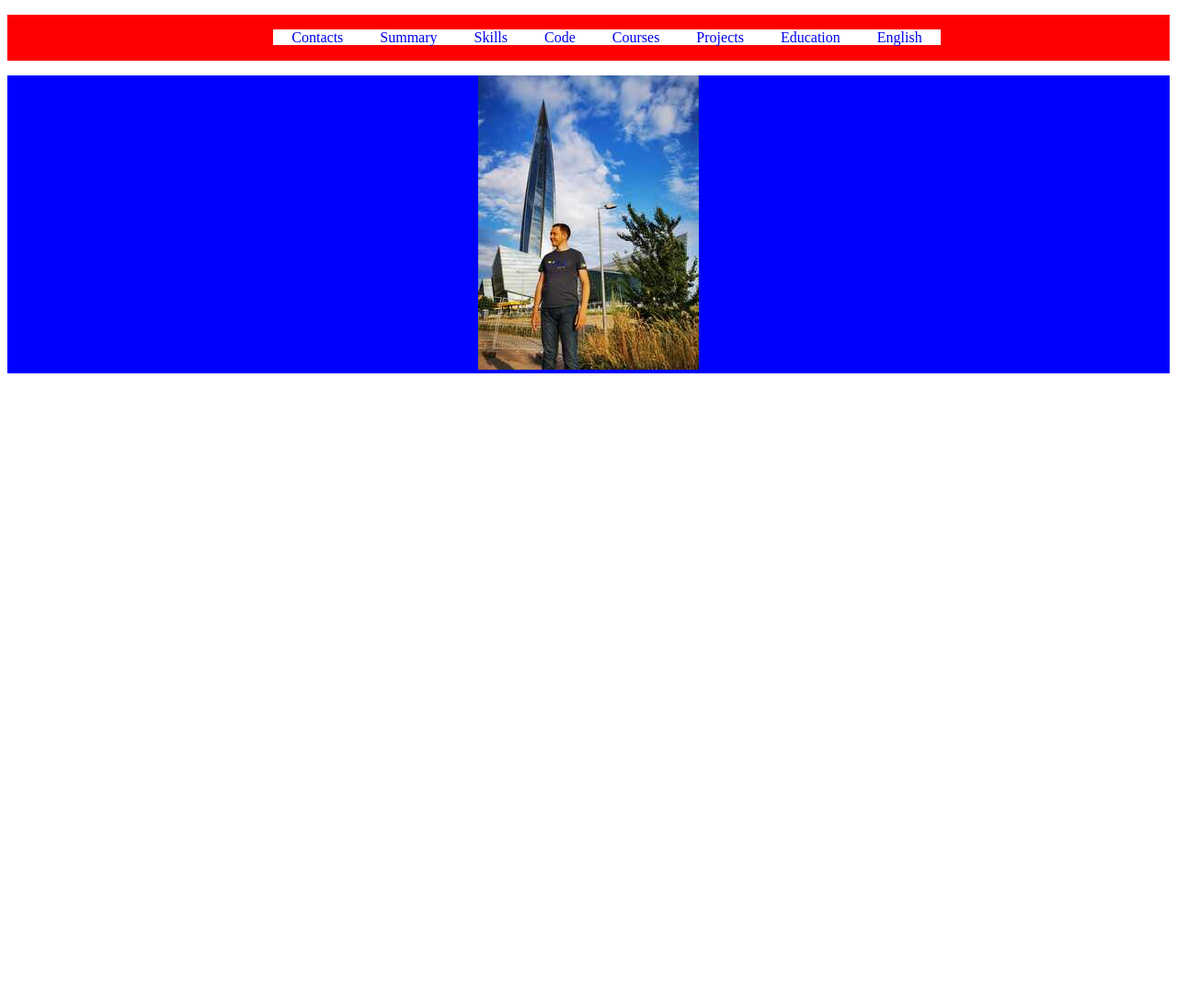
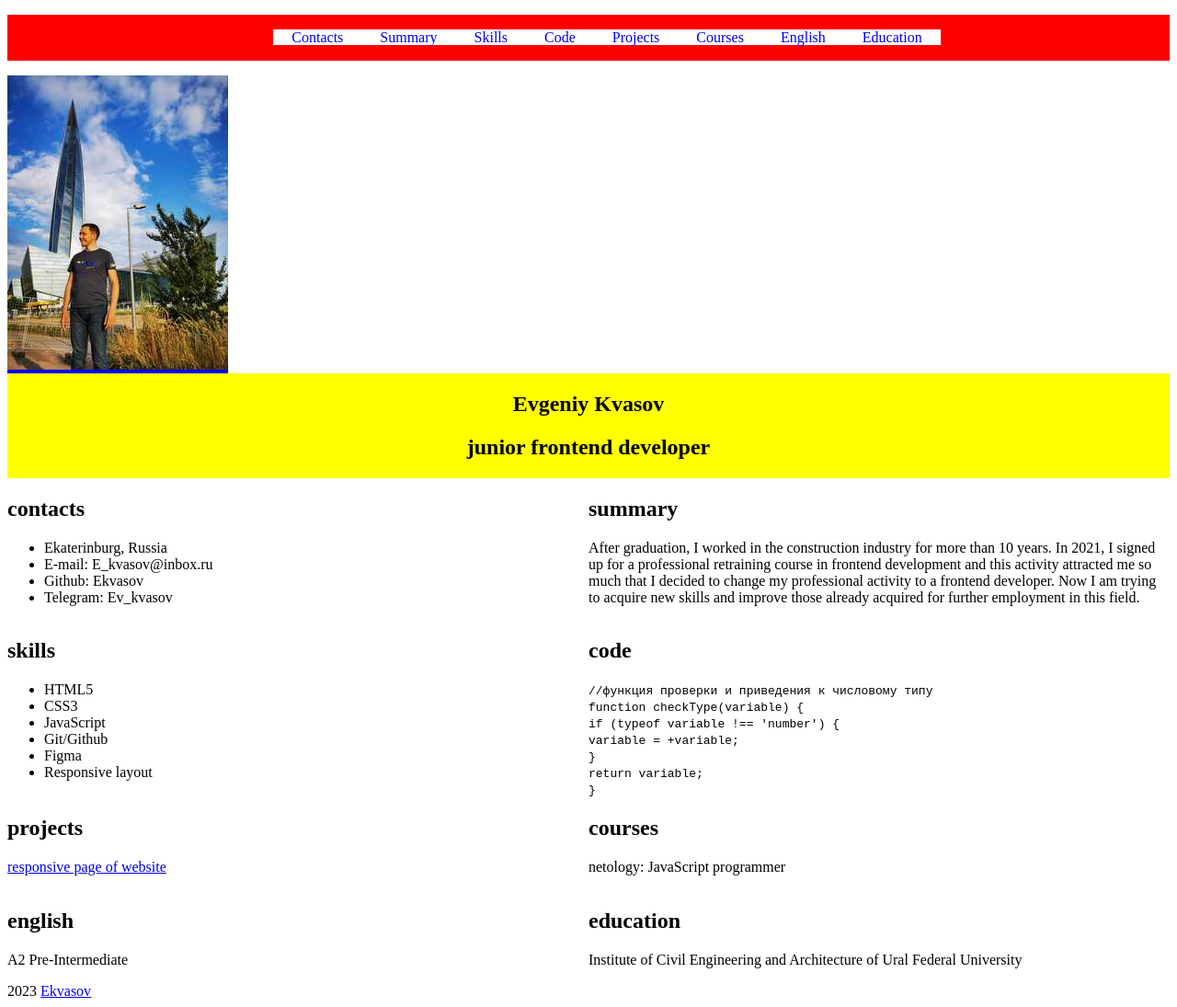
Before and after one commit to Ekvasov/rsschool-cv, a plain HTML site: page index.html in a window 1280 px wide. Shown: the whole page at 92% size. Before the commit the page ends 800 px from the top, so only its background shows below. Drawn offline with Linux system fonts and the light colour scheme.

Commit message:
feat: add main and footer in index.html

```diff
--- a/index.html
+++ b/index.html
@@ -5,63 +5,117 @@
     <title>cv</title>
     <link rel="stylesheet" href="style.css">
   </head>
-  <body>
-    <header class="container">
+
+
+  <body class="body">
+    <header class="container header">
       <nav class="nav">
         <ul class="nav-list">
-          <li class="nav-item"><a href="#contacts" class="nav-link">Contacts</a></li>
-          <li class="nav-item"><a href="#summary" class="nav-link">Summary</a></li>
-          <li class="nav-item"><a href="#skills" class="nav-link">Skills</a></li>
-          <li class="nav-item"><a href="#code" class="nav-link">Code</a></li>
-          <li class="nav-item"><a href="#courses" class="nav-link">Courses</a></li>
-          <li class="nav-item"><a href="#projects" class="nav-link">Projects</a></li>
-          <li class="nav-item"><a href="#education" class="nav-link">Education</a></li>
-          <li class="nav-item"><a href="#english" class="nav-link">English</a></li>
+          <li class="nav-list-title"><a class="nav-link" href="#">Contacts</a></li>
+          <li class="nav-list-title"><a class="nav-link" href="#">Summary</a></li>
+          <li class="nav-list-title"><a class="nav-link" href="#">Skills</a></li>
+          <li class="nav-list-title"><a class="nav-link" href="#">Code</a></li>
+          <li class="nav-list-title"><a class="nav-link" href="#">Projects</a></li>
+          <li class="nav-list-title"><a class="nav-link" href="#">Courses</a></li>
+          <li class="nav-list-title"><a class="nav-link" href="#">English</a></li>
+          <li class="nav-list-title"><a class="nav-link" href="#">Education</a></li>
         </ul>
       </nav>
     </header>
 
 
     <main class="container main-container">
-      <section class="profile" id="">
-        <div class="photo">
+      <div class="photo">
           <img src="assets/JPG/240x320.jpg" alt="photo">
-        </div>
-        <div class="name">
+      </div>
 
-        </div>
+
+      <section class="profile">
+          <h1 class="h1">Evgeniy Kvasov</h1>
+          <h2>junior frontend developer</h2>
       </section>
 
 
-      <section class="section" id="">
+      <section class="section contacts">
+        <h2>contacts</h2>
+        <ul class="contacts-list">
+          <li>Ekaterinburg, Russia</li>
+          <li>E-mail: E_kvasov@inbox.ru</li>
+          <li>Github: Ekvasov</li>
+          <li>Telegram: Ev_kvasov</li>
+        </ul>
+      </section>
 
+
+      <section class="section summary">
+        <h2>summary</h2>
+        <p>After graduation, I worked in the construction industry for more than 10 years. In 2021, I signed up for a professional retraining course in frontend development and this activity attracted me so much that I decided to change my professional activity to a frontend developer. Now I am trying to acquire new skills and improve those already acquired for further employment in this field.</p>
       </section>
-      <section class="section" id="">
 
+
+      <section class="section skills">
+        <h2>skills</h2>
+        <ul class="skills-list">
+          <li>HTML5</li>
+          <li>CSS3</li>
+          <li>JavaScript</li>
+          <li>Git/Github</li>
+          <li>Figma</li>
+          <li>Responsive layout</li>
+        </ul>
       </section>
-      <section class="section" id="">
 
+
+      <section class="section code">
+        <h2>code</h2>
+        <code>//функция проверки и приведения к числовому типу<br>
+          function checkType(variable) {<br>
+          if (typeof variable !== 'number') {<br>
+          variable = +variable;<br>
+          }<br>
+          return variable;<br>
+          }
+        </code>
       </section>
-      <section class="section" id="">
 
+
+      <section class="section projects">
+        <h2>projects</h2>
+        <p><a class="projects-link" href="https://ekvasov.github.io/thesis/">responsive page of website</a></p>
       </section>
-      <section class="section" id="">
 
+
+      <section class="section courses">
+        <h2>courses</h2>
+        <p>netology: JavaScript programmer</p>
       </section>
-      <section class="section" id="">
 
+
+      <section class="section english">
+        <h2>english</h2>
+        <p>A2 Pre-Intermediate</p>
       </section>
-      <section class="section" id="">
 
-      </section>
-      <section class="section" id="">
 
+      <section class="section education">
+        <h2>education</h2>
+        <p>Institute of Civil Engineering and Architecture of Ural Federal University</p>
       </section>
     </main>
 
 
     <footer class="container">
+      <div class="footer-background">
+        <div class="footer-date">
+          <span class="footer-date-text">2023</span>
+          <a class="footer-date-link" href="https://github.com/Ekvasov">Ekvasov</a>
+        </div>
 
+
+        <div class="">
+          <a class="footer-logo" href="https://rs.school/js/"></a>
+        </div>
+      </div>
     </footer>
   </body>
 </html>
```
